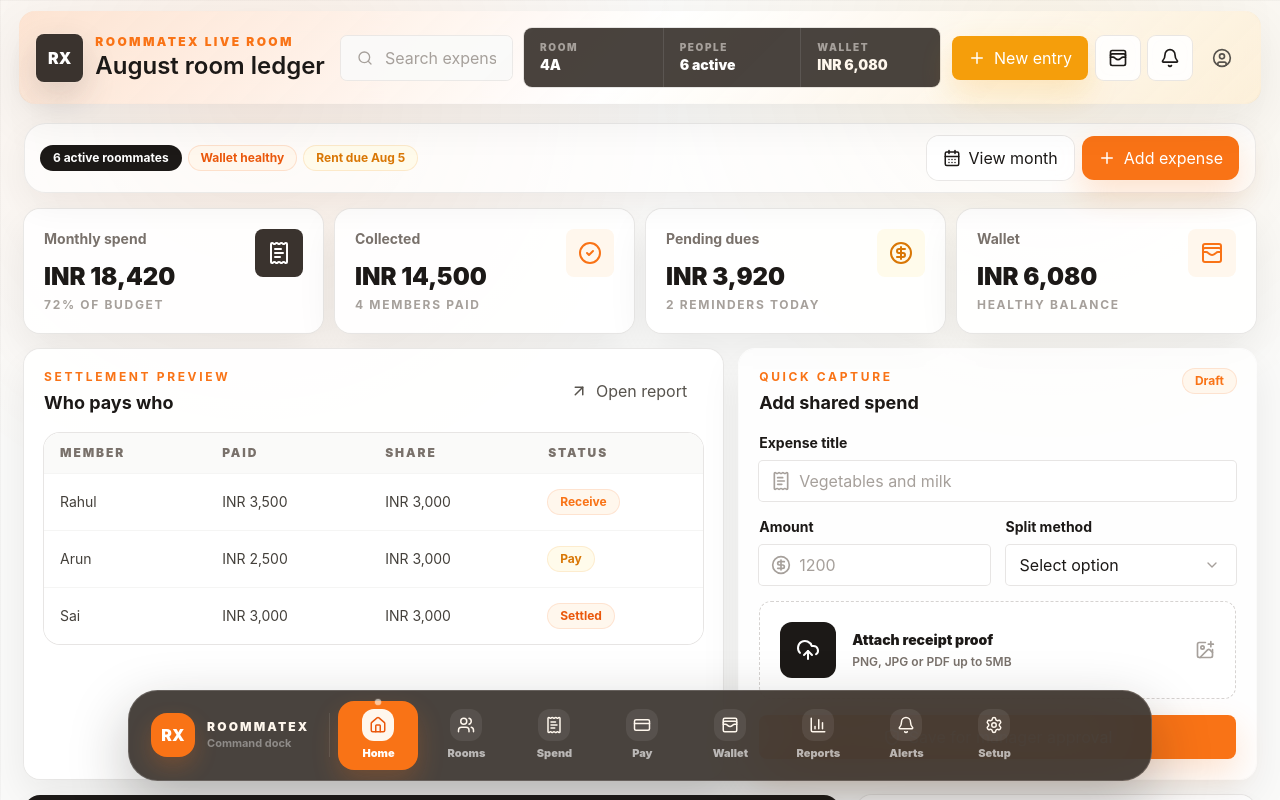
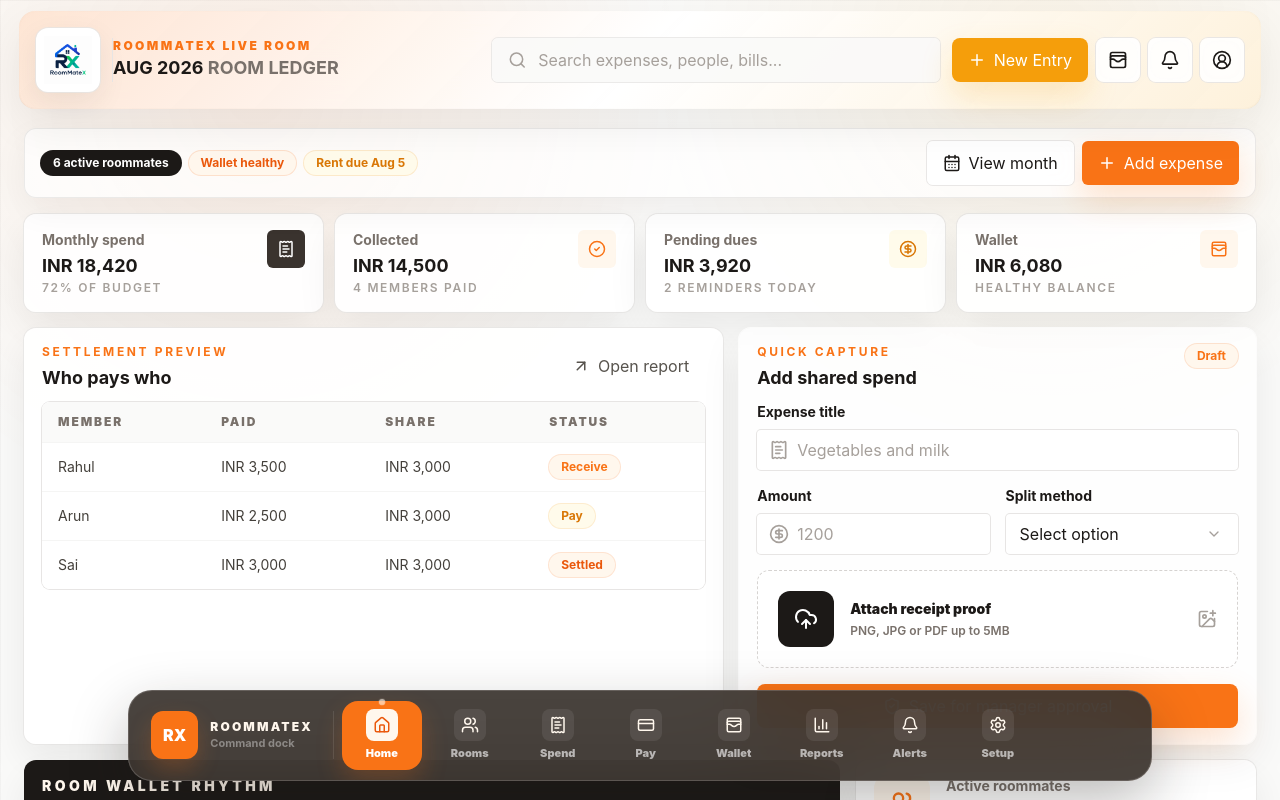
Before and after one commit to JayaramireddyMeeniga/splitwise, a React (Vite) app: page / in a window 1280 px wide. Shown: the top 800 px of the page. Built offline with nearby package versions, Linux system fonts and the light colour scheme.

Commit message:
feat: refactor AppLayout and Navbar components; improve layout and styling consistency across UI elements

```diff
--- a/src/App.jsx
+++ b/src/App.jsx
@@ -5,7 +5,7 @@ import Dashboard from './pages/Dashboard/Dashboard'
 
 const App = () => (
   <BrowserRouter>
-    <AppLayout title="August room ledger">
+    <AppLayout>
       <Dashboard />
     </AppLayout>
   </BrowserRouter>
--- a/src/components/layout/AppLayout.jsx
+++ b/src/components/layout/AppLayout.jsx
@@ -2,9 +2,9 @@ import { Outlet } from 'react-router-dom'
 import Navbar from './Navbar'
 import CommandDock from './CommandDock'
 
-const AppLayout = ({ children, title }) => (
+const AppLayout = ({ children }) => (
   <div className="ledger-grid min-h-screen bg-canvas text-ink">
-    <Navbar title={title} />
+    <Navbar />
     <main className="animate-rise-in mx-auto w-full max-w-7xl px-4 pb-36 pt-4 md:px-6 lg:pt-5">
       {children || <Outlet />}
     </main>
--- a/src/components/layout/CommandDock.jsx
+++ b/src/components/layout/CommandDock.jsx
@@ -25,9 +25,9 @@ const navItems = [
 
 const CommandDock = () => (
   <div className="pointer-events-none fixed inset-x-0 bottom-5 z-40 px-3">
-    <nav className="animate-dock-in pointer-events-auto mx-auto flex max-w-5xl items-center gap-2 overflow-x-auto rounded-[1.85rem] border border-white/16 bg-charcoal/92 p-2.5 shadow-[0_22px_58px_rgba(28,25,23,0.28)] backdrop-blur-2xl">
+    <nav className="animate-dock-in pointer-events-auto mx-auto flex max-w-5xl items-center gap-2 overflow-x-auto rounded-3xl border border-white/16 bg-charcoal/92 p-2.5 shadow-[0_22px_58px_rgba(28,25,23,0.28)] backdrop-blur-2xl">
       <div className="hidden shrink-0 items-center gap-3 border-r border-white/10 px-3 pr-5 md:flex">
-        <div className="grid h-11 w-11 place-items-center rounded-2xl bg-primary text-base font-black text-white shadow-[0_10px_22px_rgba(249,115,22,0.22)]">
+        <div className="grid p-3 place-items-center rounded-xl bg-primary text-base font-black text-white shadow-[0_10px_22px_rgba(249,115,22,0.22)]">
           RX
         </div>
         <div>
@@ -53,7 +53,7 @@ const CommandDock = () => (
             <>
               <span
                 className={cn(
-                  'grid h-8 w-8 place-items-center rounded-xl transition',
+                  'grid h-8 w-8 place-items-center rounded-lg transition',
                   isActive
                     ? 'bg-primary-light text-primary-hover shadow-[inset_0_1px_0_rgba(255,255,255,0.12)]'
                     : 'bg-white/8 text-primary-light group-hover:bg-white/12',
--- a/src/components/layout/Navbar.jsx
+++ b/src/components/layout/Navbar.jsx
@@ -1,16 +1,32 @@
-import { Bell, Plus, Search, UserCircle, WalletCards } from 'lucide-react'
+import { Bell, Plus, Search, UserCircle2, WalletCards } from 'lucide-react'
 import Button from '../ui/Button'
+import logo from '../../assets/split-wise-logo.png'
 
-const Navbar = ({ title = 'Room finances' }) => (
+const getLedgerMonth = () =>
+  new Intl.DateTimeFormat('en-US', {
+    month: 'short',
+    year: 'numeric',
+  }).format(new Date())
+
+const Navbar = () => {
+  const ledgerMonth = getLedgerMonth()
+
+  return (
     <nav className="sticky top-0 z-30 px-3 pt-3 md:px-5">
-    <div className="surface-glow animate-rise-in mx-auto flex max-w-7xl flex-col gap-4 rounded-2xl bg-surface/78 p-3 shadow-[0_16px_46px_rgba(28,25,23,0.075)] ring-1 ring-white/80 backdrop-blur-2xl md:p-4 xl:flex-row xl:items-center">
+      <div className="surface-glow animate-rise-in mx-auto flex max-w-7xl flex-col gap-4 rounded-2xl bg-surface/90 p-3 shadow-[0_16px_46px_rgba(28,25,23,0.075)] ring-1 ring-white/80 backdrop-blur-2xl md:p-4 xl:flex-row xl:items-center">
         <div className="flex min-w-0 items-center gap-3">
-        <div className="grid p-3 shrink-0 place-items-center rounded-lg bg-charcoal text-base font-black text-white shadow-[0_14px_34px_rgba(28,25,23,0.16)] ring-1 ring-white/10">
-          RX
+          <div className="flex shrink-0 items-center rounded-xl bg-surface p-2 shadow-[0_10px_28px_rgba(28,25,23,0.08)] ring-1 ring-stone-200/80">
+            <img
+              src={logo}
+              alt="RoomMateX"
+              className="h-12 w-auto object-contain"
+            />
           </div>
-        <div className="min-w-0">
+          <div className="min-w-0 border-l border-stone-200">
             <p className="text-xs font-black uppercase tracking-[0.2em] text-primary">RoomMateX live room</p>
-          <h2 className="truncate text-2xl font-semibold text-ink">{title}</h2>
+            <h2 className="truncate uppercase text-md font-bold text-ink md:text-lg">
+              {ledgerMonth} <span className="font-bold text-stone-500">room ledger</span>
+            </h2>
           </div>
         </div>
 
@@ -23,7 +39,7 @@ const Navbar = ({ title = 'Room finances' }) => (
             />
           </div>
 
-        <div className="grid grid-cols-3 overflow-hidden rounded-lg bg-charcoal/92 text-white ring-1 ring-ink/10 md:w-[26rem]">
+          {/* <div className="grid grid-cols-3 overflow-hidden rounded-lg bg-charcoal/92 text-white ring-1 ring-ink/10 md:w-[26rem]">
           <div className="px-4 py-3">
             <p className="text-[10px] font-black uppercase tracking-[0.16em] text-stone-400">Room</p>
             <p className="text-sm font-black">4A</p>
@@ -36,19 +52,20 @@ const Navbar = ({ title = 'Room finances' }) => (
             <p className="text-[10px] font-black uppercase tracking-[0.16em] text-stone-400">Wallet</p>
             <p className="text-sm font-black text-primary-light">INR 6,080</p>
           </div>
-        </div>
+        </div> */}
 
           <div className="flex gap-2">
-          <Button className="hidden md:inline-flex rounded-lg" variant="accent" icon={Plus}>
-            New entry
+            <Button className="hidden rounded-lg md:inline-flex" variant="accent" icon={Plus}>
+              New Entry
             </Button>
             <Button className="rounded-lg" aria-label="Wallet" size="icon" variant="secondary" icon={WalletCards} />
             <Button className="rounded-lg" aria-label="Notifications" size="icon" variant="secondary" icon={Bell} />
-          <Button className="rounded-lg" aria-label="Profile" size="icon" variant="ghost" icon={UserCircle} />
+            <Button className="rounded-lg" aria-label="Profile" size="icon" variant="secondary" icon={UserCircle2} />
           </div>
         </div>
       </div>
     </nav>
   )
+}
 
 export default Navbar
--- a/src/components/ui/Button.jsx
+++ b/src/components/ui/Button.jsx
@@ -38,7 +38,7 @@ const Button = ({
       type={type}
       disabled={disabled || loading}
       className={cn(
-        'inline-flex items-center justify-center gap-2 rounded-2xl font-semibold transition-all duration-200 disabled:cursor-not-allowed disabled:opacity-60',
+        'cursor-pointer inline-flex items-center justify-center gap-2 rounded-2xl font-semibold transition-all duration-200 disabled:cursor-not-allowed disabled:opacity-60',
         variants[variant],
         sizes[size],
         className,
--- a/src/components/ui/Card.jsx
+++ b/src/components/ui/Card.jsx
@@ -10,7 +10,7 @@ const Card = ({ children, className, tone = 'plain', ...props }) => {
 
   return (
     <section
-      className={cn('rounded-2xl p-5 shadow-soft', tones[tone], className)}
+      className={cn('rounded-xl px-4.5 py-4 shadow-soft', tones[tone], className)}
       {...props}
     >
       {children}
@@ -19,7 +19,7 @@ const Card = ({ children, className, tone = 'plain', ...props }) => {
 }
 
 export const CardHeader = ({ children, className }) => (
-  <div className={cn('mb-4 flex items-start justify-between gap-4', className)}>
+  <div className={cn('mb-2.5 flex items-start justify-between gap-4', className)}>
     {children}
   </div>
 )
--- a/src/components/ui/Table.jsx
+++ b/src/components/ui/Table.jsx
@@ -1,7 +1,7 @@
 import { cn } from '../../utils/cn'
 
 const Table = ({ columns = [], data = [], emptyMessage = 'No records found.', className }) => (
-  <div className={cn('overflow-hidden rounded-2xl ring-1 ring-stone-200', className)}>
+  <div className={cn('overflow-hidden rounded-lg ring-1 ring-stone-200', className)}>
     <div className="overflow-x-auto">
       <table className="min-w-full divide-y divide-stone-100 bg-surface">
         <thead className="bg-stone-50">
@@ -27,7 +27,7 @@ const Table = ({ columns = [], data = [], emptyMessage = 'No records found.', cl
             data.map((row, rowIndex) => (
               <tr key={row.id || row._id || rowIndex} className="transition hover:bg-primary-light">
                 {columns.map((column) => (
-                  <td key={column.key} className="whitespace-nowrap px-4 py-4 text-sm text-stone-700">
+                  <td key={column.key} className="whitespace-nowrap px-4 py-3 text-sm text-stone-700">
                     {column.render ? column.render(row, rowIndex) : row[column.key]}
                   </td>
                 ))}
--- a/src/pages/Dashboard/Dashboard.jsx
+++ b/src/pages/Dashboard/Dashboard.jsx
@@ -65,17 +65,17 @@ const settlements = [
 
 const Dashboard = () => (
     <>
-        <section className="mb-4 flex flex-col gap-3 rounded-[1.35rem] border border-stone-200/80 bg-surface/70 px-4 py-3 shadow-[0_12px_34px_rgba(28,25,23,0.055)] backdrop-blur-xl md:flex-row md:items-center md:justify-between">
+        <section className="mb-4 flex flex-col gap-3 rounded-xl border border-stone-200/80 bg-surface/70 px-4 py-3 shadow-[0_12px_34px_rgba(28,25,23,0.055)] backdrop-blur-xl md:flex-row md:items-center md:justify-between">
             <div className="flex flex-wrap gap-2">
                 <Badge tone="dark">6 active roommates</Badge>
                 <Badge tone="success">Wallet healthy</Badge>
                 <Badge tone="warning">Rent due Aug 5</Badge>
             </div>
             <div className="flex flex-wrap gap-2 md:justify-end">
-                <Button className="rounded-xl" variant="secondary" icon={CalendarDays}>
+                <Button className="rounded-md" variant="secondary" icon={CalendarDays}>
                     View month
                 </Button>
-                <Button className="rounded-xl" icon={Plus}>
+                <Button className="rounded-md" icon={Plus}>
                     Add expense
                 </Button>
             </div>
@@ -87,13 +87,13 @@ const Dashboard = () => (
                     <div className="flex items-start justify-between">
                         <div>
                             <p className="text-sm font-bold text-stone-500">{label}</p>
-                            <p className="mt-3 text-2xl font-black text-ink">{value}</p>
-                            <p className="mt-1 text-xs font-bold uppercase tracking-[0.14em] text-stone-400">
+                            <p className="mt-0.5 text-lg font-bold text-ink">{value}</p>
+                            <p className="text-xs font-semibold uppercase tracking-[0.14em] text-stone-400">
                                 {delta}
                             </p>
                         </div>
-                        <div className={`grid h-12 w-12 place-items-center rounded-lg ${tone}`}>
-                            {createElement(icon, { className: 'h-6 w-6' })}
+                        <div className={`grid p-2.5 place-items-center rounded-md ${tone}`}>
+                            {createElement(icon, { className: 'h-4.5 w-4.5' })}
                         </div>
                     </div>
                 </Card>
@@ -144,7 +144,7 @@ const Dashboard = () => (
             </Card>
             <Card>
                 <div className="flex items-center gap-4">
-                    <div className="grid h-14 w-14 place-items-center rounded-2xl bg-primary-light text-primary">
+                    <div className="grid h-14 w-14 place-items-center rounded-xl bg-primary-light text-primary">
                         <Users className="h-7 w-7" />
                     </div>
                     <div>
```
Lines whose indentation alone changed are shown as unchanged.
